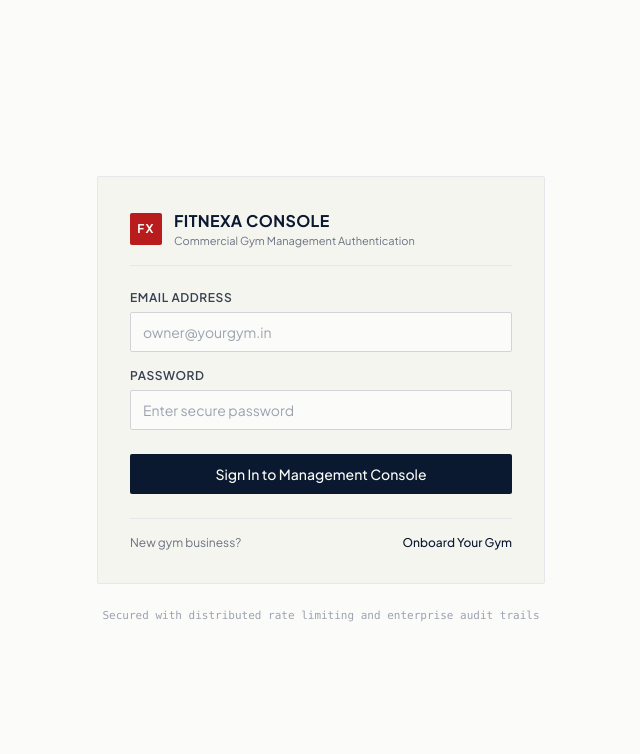
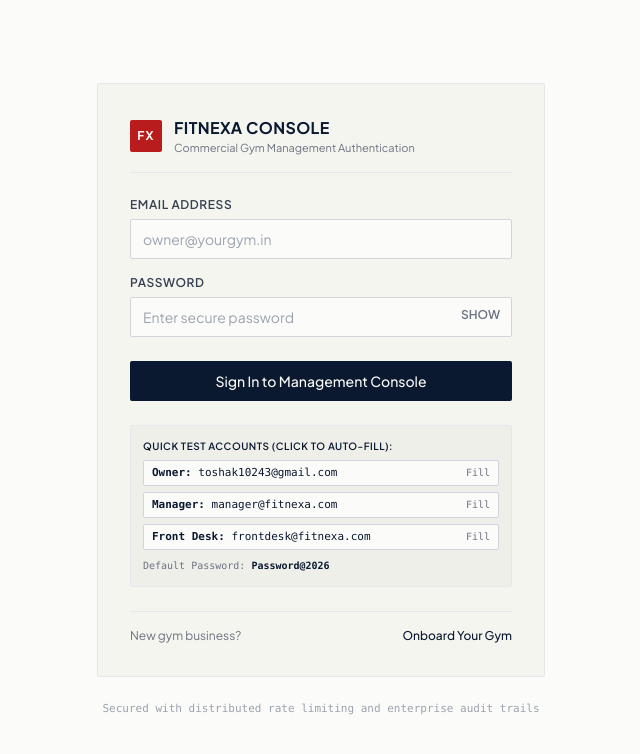
Before and after one commit to toshak10243/Fitnexa_Gym_CRM, a React (Vite) app in the folder apps/web/: page /login in a window 1280 px wide. Shown: the top 754 px of the page, without its empty margins (319-959 px from the left). Built offline with nearby package versions, Linux system fonts and the light colour scheme; no server answers.

Commit message:
feat(auth): add password visibility toggle and quick one-click test credentials

```diff
--- a/apps/web/src/features/auth/login-page.tsx
+++ b/apps/web/src/features/auth/login-page.tsx
@@ -12,10 +12,12 @@ export function LoginPage() {
   const { login } = useAuth();
   const navigate = useNavigate();
   const [authError, setAuthError] = useState<string | null>(null);
+  const [showPassword, setShowPassword] = useState(false);
 
   const {
     register,
     handleSubmit,
+    setValue,
     formState: { errors, isSubmitting },
   } = useForm<LoginInput>({
     resolver: zodResolver(LoginSchema),
@@ -33,6 +35,12 @@ export function LoginPage() {
     } catch (err: any) {
       setAuthError(err.message || 'Failed to authenticate. Please check your credentials.');
     }
+  };
+
+  const setCredentials = (email: string) => {
+    setValue('email', email, { shouldValidate: true });
+    setValue('password', 'Password@2026', { shouldValidate: true });
+    setAuthError(null);
   };
 
   return (
@@ -68,13 +76,22 @@ export function LoginPage() {
             {...register('email')}
           />
 
+          <div className="relative">
             <Input
               label="Password"
-            type="password"
+              type={showPassword ? 'text' : 'password'}
               placeholder="Enter secure password"
               error={errors.password?.message}
               {...register('password')}
             />
+            <button
+              type="button"
+              onClick={() => setShowPassword((prev) => !prev)}
+              className="absolute right-3 top-8 text-xs font-semibold text-[#6B7280] hover:text-[#0A192F] select-none"
+            >
+              {showPassword ? 'HIDE' : 'SHOW'}
+            </button>
+          </div>
 
           <div className="pt-2">
             <Button
@@ -87,6 +104,42 @@ export function LoginPage() {
             </Button>
           </div>
         </form>
+
+        {/* Quick Demo Fill Credentials */}
+        <div className="mt-6 p-3 bg-[#EFEFEA] border border-[#E5E7EB] rounded-sm text-xs">
+          <div className="font-semibold text-[#0A192F] mb-1.5 uppercase tracking-wider text-[10px]">
+            Quick Test Accounts (Click to Auto-Fill):
+          </div>
+          <div className="flex flex-col space-y-1.5">
+            <button
+              type="button"
+              onClick={() => setCredentials('toshak10243@gmail.com')}
+              className="text-left px-2 py-1 bg-[#FBFBF9] border border-[#D1D5DB] rounded-sm hover:border-[#0A192F] hover:bg-white text-[11px] font-mono text-[#0A192F] flex justify-between items-center"
+            >
+              <span><strong>Owner:</strong> toshak10243@gmail.com</span>
+              <span className="text-[10px] text-[#6B7280]">Fill</span>
+            </button>
+            <button
+              type="button"
+              onClick={() => setCredentials('manager@fitnexa.com')}
+              className="text-left px-2 py-1 bg-[#FBFBF9] border border-[#D1D5DB] rounded-sm hover:border-[#0A192F] hover:bg-white text-[11px] font-mono text-[#0A192F] flex justify-between items-center"
+            >
+              <span><strong>Manager:</strong> manager@fitnexa.com</span>
+              <span className="text-[10px] text-[#6B7280]">Fill</span>
+            </button>
+            <button
+              type="button"
+              onClick={() => setCredentials('frontdesk@fitnexa.com')}
+              className="text-left px-2 py-1 bg-[#FBFBF9] border border-[#D1D5DB] rounded-sm hover:border-[#0A192F] hover:bg-white text-[11px] font-mono text-[#0A192F] flex justify-between items-center"
+            >
+              <span><strong>Front Desk:</strong> frontdesk@fitnexa.com</span>
+              <span className="text-[10px] text-[#6B7280]">Fill</span>
+            </button>
+          </div>
+          <div className="mt-2 text-[10px] text-[#6B7280] font-mono">
+            Default Password: <code className="font-bold text-[#0A192F]">Password@2026</code>
+          </div>
+        </div>
 
         <div className="mt-6 pt-4 border-t border-[#E5E7EB] flex justify-between items-center text-xs">
           <span className="text-[#6B7280]">New gym business?</span>
```
Lines whose indentation alone changed are shown as unchanged.
